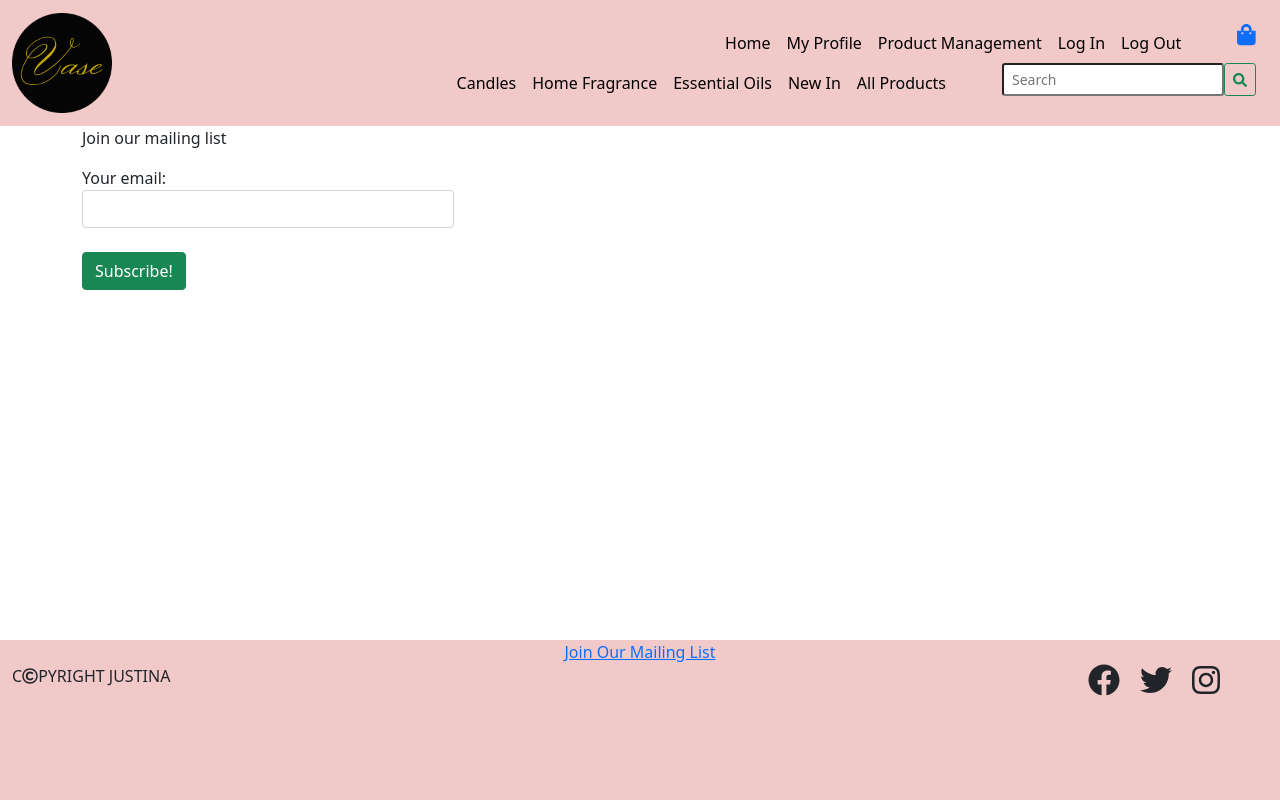
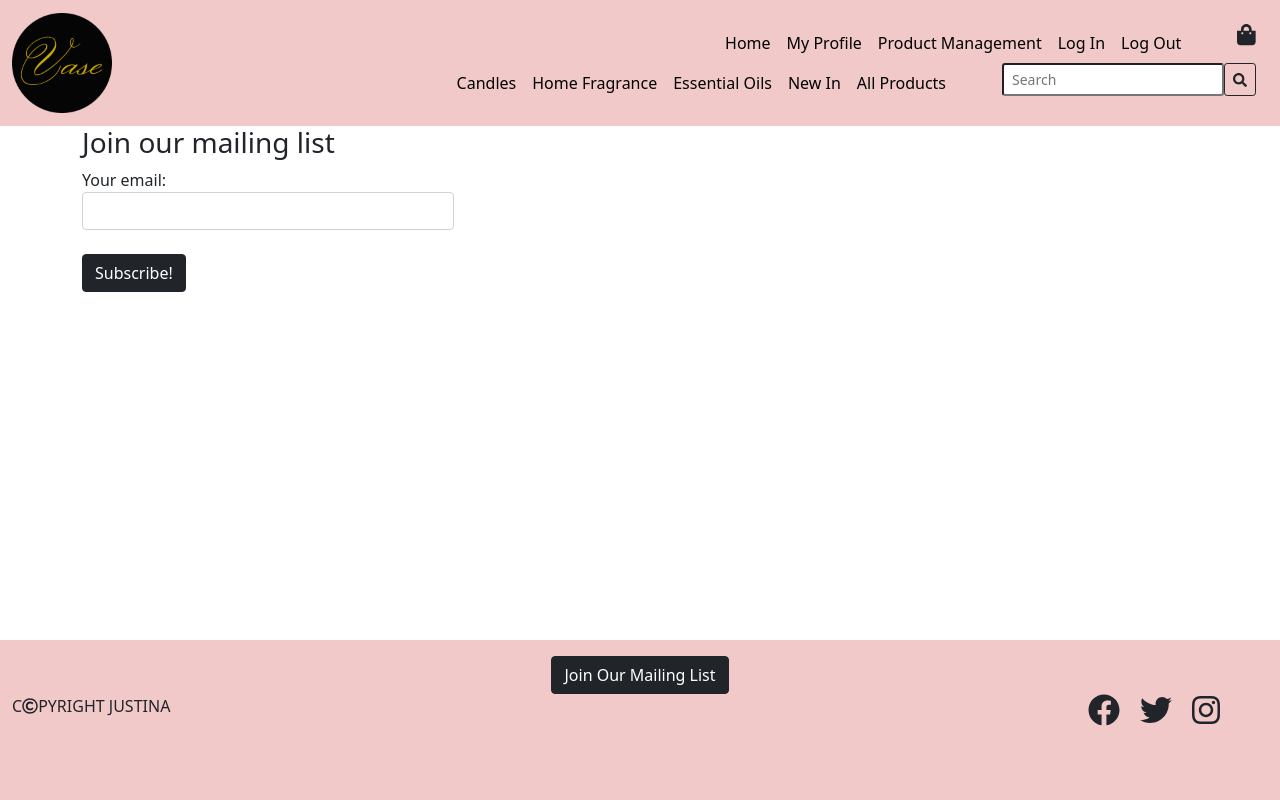
Before and after one commit to Code-Institute-Submissions/miss-monkey-vase_MayResub, a Django app: page /sendgrid_newsletter/ in a window 1280 px wide. Run offline with Django 3.2, Linux system fonts and the light colour scheme; some libraries are stand-ins or nearby versions.

Commit message:
Titied up all buttons to match app theme

```diff
--- a/bag/templates/bag/bag.html
+++ b/bag/templates/bag/bag.html
@@ -73,7 +73,7 @@
 
                     </td>
                     <td>${{ item.product.price | calc_subtotal:item.quantity }}</td>
-                    <td><i class="fas fa-times"></i></td>
+                    <td><a class="remove-item text-danger float-right" id="remove_{{ item.item_id }}"><i class="fas fa-times"></i></a></td>
                 </tr>
                 {% endfor %}
             </tbody>
@@ -82,7 +82,7 @@
             <p>Total: ${{ total|floatformat:2 }}</p>
             <p>Delivery: ${{ delivery|floatformat:2 }}</p>
             <p>Grand Total: ${{ grand_total|floatformat:2 }}</p>
-            <a href="{% url 'checkout' %}">Checkout</a>
+            <a href="{% url 'checkout' %}" class="btn btn-dark float-end">Checkout</a>
         </div>
         <div>
 
--- a/bag/templates/bag/quantity-form.html
+++ b/bag/templates/bag/quantity-form.html
@@ -26,4 +26,3 @@
     </div>
 </form>
 <a class="update-link text-info"><small>Update</small></a>
-<a class="remove-item text-danger float-right" id="remove_{{ item.item_id }}"><small>Remove</small></a>
--- a/checkout/templates/checkout/checkout_success.html
+++ b/checkout/templates/checkout/checkout_success.html
@@ -14,7 +14,7 @@
                 <h2 class="logo-font mb-4">Thank You</h2>
                 <hr>
                 <p class="text-dark">Your order number is <strong>{{ order.order_number }}</strong>. A confirmation email will be sent to <strong>{{ order.email }}</strong>.</p>
-
+                <p>You can view all your orders in <a href="{% url 'profile' %}" class="text-dark"><strong>My Profile</strong></a></p>
             </div>
         </div>
 
--- a/home/templates/home/index.html
+++ b/home/templates/home/index.html
@@ -16,7 +16,7 @@
             <h2>Your Home Accessories</h2>
             <h3>And More</h3>
         </div>
-        <div class="shop-now-btn"><button href="" class="btn btn-dark">Shop Now</button></div>
+        <div class="shop-now-btn"><button href="{% url 'products' %}" class="btn btn-dark">Shop Now</button></div>
 
     </div>
 
--- a/profiles/templates/profiles/profile.html
+++ b/profiles/templates/profiles/profile.html
@@ -20,7 +20,7 @@
                 <form class="mt-3" action="{% url 'profile' %}" method="POST" id="profile-update-form">
                     {% csrf_token %}
                     {{ form|crispy }}
-                    <button class="btn btn-black rounded-0 text-uppercase float-right">Update Information</button>
+                    <button class="btn btn-dark text-uppercase float-end mt-3">Update Information</button>
                 </form>
             </div>
             <div class="col-12 col-lg-6">
--- a/sendgrid_newsletter/templates/sendgrid_newsletter/newsletter.html
+++ b/sendgrid_newsletter/templates/sendgrid_newsletter/newsletter.html
@@ -3,11 +3,11 @@
 {% block content %}
     <div class="container">
         <div class="col-12">
-            <p>Join our mailing list</p>
+            <h3>Join our mailing list</h3>
         </div>
         <div class="col-12">
             {% if email %}
-                <p>{{ email }} has been {{ action }}.</p>
+                <p><strong>{{ email }}</strong> has been {{ action }}.</p>
             {% endif %}
         </div>
         {% if form %}
@@ -16,7 +16,7 @@
                     {% csrf_token %}
                     {{ form }}
                     <br>
-                    <button type="submit" class="btn btn-success">Subscribe!</button>
+                    <button type="submit" class="btn btn-dark">Subscribe!</button>
                 </form>
             </div>
         {% endif %}
--- a/sendgrid_newsletter/views.py
+++ b/sendgrid_newsletter/views.py
@@ -7,11 +7,9 @@ from sendgrid_newsletter.forms import SubscriberForm
 import random
 from sendgrid import SendGridAPIClient
 from sendgrid.helpers.mail import Mail
-import os
+
 
 # Helper Functions
-
-
 def random_digits():
     return "%0.12d" % random.randint(0, 999999999999)
 
@@ -40,6 +38,7 @@ def new(request):
                      'form': SubscriberForm()})
     else:
         return render(request, 'sendgrid_newsletter/newsletter.html', {'form': SubscriberForm()})
+
 
 def confirm(request):
     sub = Subscriber.objects.get(email=request.GET['email'])
--- a/templates/base.html
+++ b/templates/base.html
@@ -60,15 +60,18 @@
                     <div class="d-lg-none">
                         <form method="GET" action="{% url 'products' %}" class="d-flex justify-content-end">
                             <input class="form-control-sm" type="text" name="q" placeholder="Search" aria-label="Search">
-                            <button class="btn btn-sm btn-outline-success form-control" type="submit">
+                            <button class="btn btn-sm btn-outline-dark form-control" type="submit">
                                 <i class="fas fa-search"></i>
                             </button>
                         </form>
                     </div>
 
                     <div class="d-lg-none">
-                        <a href="#">
-                            <i class="fas fa-shopping-bag"></i>
+                        <a href="{% url 'view_bag' %}" class="text-dark">
+                            <div class="text-center">
+                                <div><i class="fas fa-shopping-bag fa-lg"></i></div>
+                            </div>
+
                         </a>
                     </div>
                     <div class="collapse navbar-collapse" id="navbarSupportedContent">
@@ -91,7 +94,7 @@
                                     <a class="nav-link" href="{% url 'account_logout' %}">Log Out</a>
                                 </li>
                                 <li class="nav-item ms-5">
-                                    <a href="{% url 'view_bag' %}" class="">
+                                    <a href="{% url 'view_bag' %}" class="text-dark">
                                         <div class="text-center">
                                             <div><i class="fas fa-shopping-bag fa-lg"></i></div>
                                         </div>
@@ -123,7 +126,7 @@
                                 <li class="nav-item d-none d-lg-inline ms-5">
                                     <form method="GET" action="{% url 'products' %}" class="d-flex justify-content-end">
                                         <input class="form-control-sm" type="text" name="q" placeholder="Search" aria-label="Search">
-                                        <button class="btn btn-sm btn-outline-success form-control" type="submit">
+                                        <button class="btn btn-sm btn-outline-dark form-control" type="submit">
                                             <i class="fas fa-search"></i>
                                         </button>
                                     </form>
@@ -167,7 +170,7 @@
             <div class="container-fluid">
                 <div class="row">
                     <div class="col text-center">
-                     <a href="{% url 'new' %}">Join Our Mailing List</a>
+                     <a href="{% url 'new' %}" class="btn btn-dark mt-3">Join Our Mailing List</a>
                     </div>
                 </div>
                 <div class="row text-dark">
```
Also changed, not shown: db.sqlite3.
